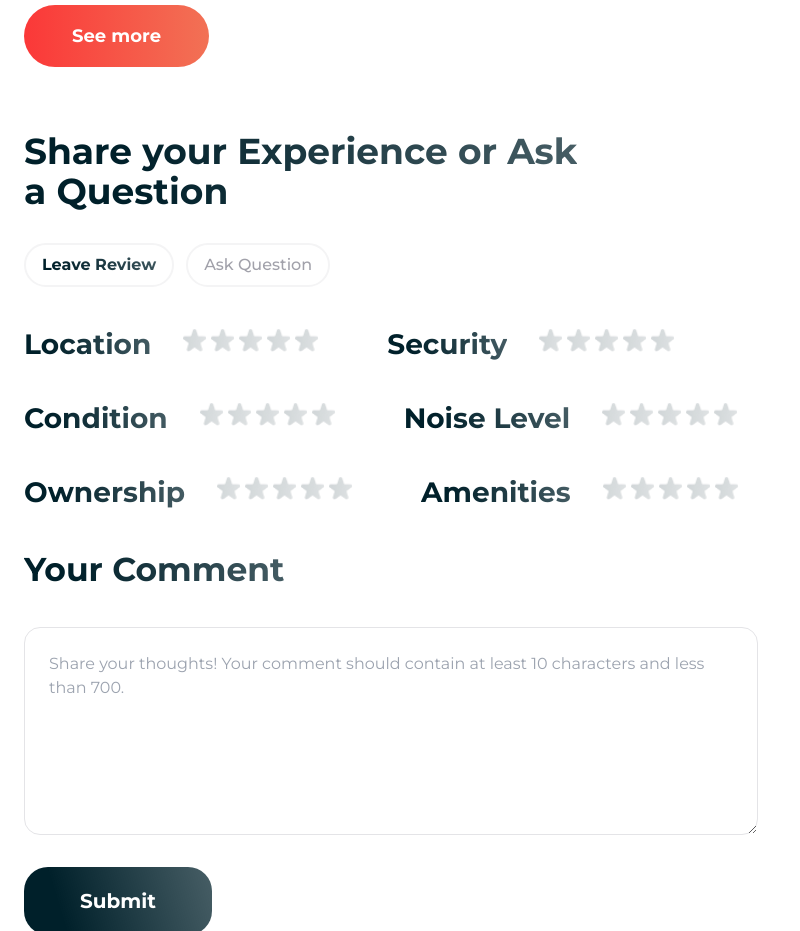
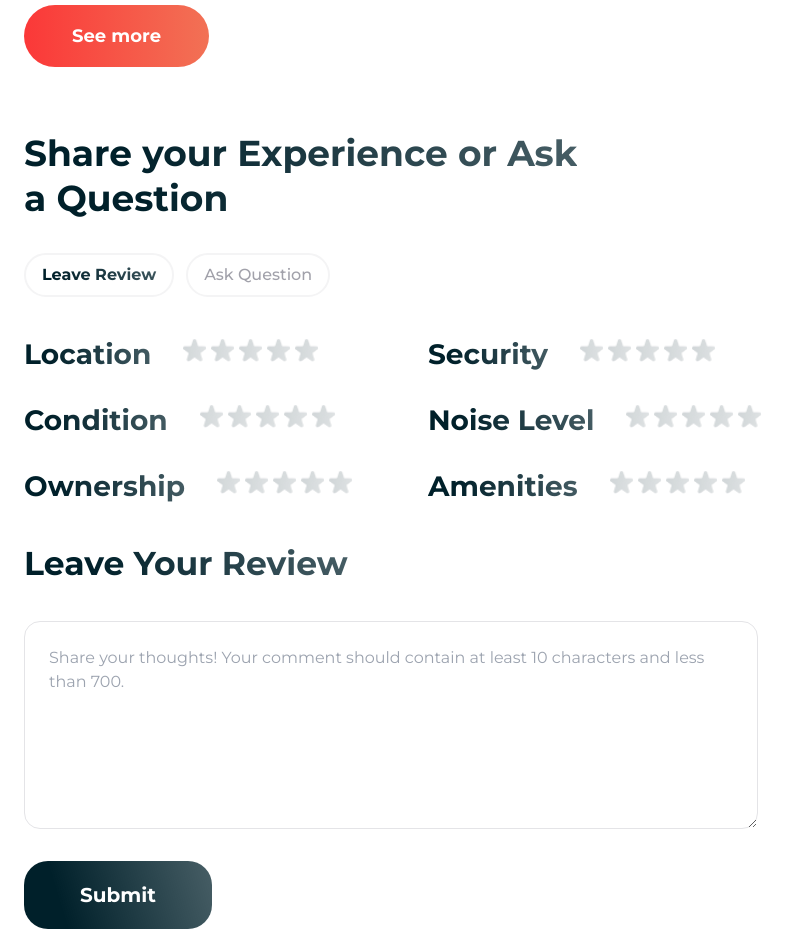
Before and after one commit to HumptyDumpy01/viaproperty-app, a Next.js app: page /properties/1 in a window 1280 px wide. Shown: the part 3080-4011 px from the top of the page, without its empty margins (0-800 px from the left). Built offline with nearby package versions, Linux system fonts and the light colour scheme.

Commit message:
Fixed minor cosmetic issues regarding the starRatings section.

```diff
--- a/components/PropertyDescription/Layout/LeaveComment.tsx
+++ b/components/PropertyDescription/Layout/LeaveComment.tsx
@@ -17,18 +17,16 @@ export default function LeaveComment({ badges, available }: LeaveCommentType) {
   return (
     <>
       <div className={``}>
-        <h2 className={`text-4xl bg-clip-text text-transparent bg-linear-main-dark-blue font-bold flex w-fit
+        <h2 className={`text-4xl leading-tight bg-clip-text text-transparent bg-linear-main-dark-blue font-bold flex w-fit
                 mb-8`}>Share your Experience or Ask <br /> a Question</h2>
 
         <div className={`flex gap-3 mb-9`}>
-
           {badges}
-
         </div>
 
         <form className={`flex flex-col gap-8`}>
           {available.reviews && (
-            <>
+            <div className={`flex flex-col gap-6`}>
               <div className={`flex items-center gap-16`}>
                 <StarRating name={`location`} label={`Location`} />
                 <StarRating label={`Security`} name={`security`} />
@@ -43,11 +41,11 @@ export default function LeaveComment({ badges, available }: LeaveCommentType) {
                 <StarRating name={`ownership`} label={`Ownership`} />
                 <StarRating name={`amenities`} label={`Amenities`} />
               </div>
-            </>
+            </div>
           )}
           <div>
             <h3 className={`bg-clip-text text-transparent bg-linear-main-dark-blue font-bold
-                  text-[33px] w-fit mb-8`}>Your Comment</h3>
+                  text-[33px] w-fit mb-8`}>{available.reviews ? `Leave Your Review` : `Ask Landlord about anything!`}</h3>
             <div className={`w-[734px]`}>
                     <textarea required
                               className={`w-full text-left p-6 flex h-52 border border-zinc-200 rounded-2xl`}
--- a/components/UI/Input/StarRating.tsx
+++ b/components/UI/Input/StarRating.tsx
@@ -31,8 +31,8 @@ export default function StarRating({ label, name }: StarRatingType) {
   };
 
   return (
-    <div className="flex items-center gap-4">
-      <label htmlFor="location"
+    <div className="flex items-center gap-4 w-[340px]">
+      <label htmlFor={name}
              className="mr-4 bg-clip-text text-transparent bg-linear-main-dark-blue text-[28px] font-bold">{label}</label>
       <div className="flex items-center gap-2">
         <div className="star-rating-container">
```
